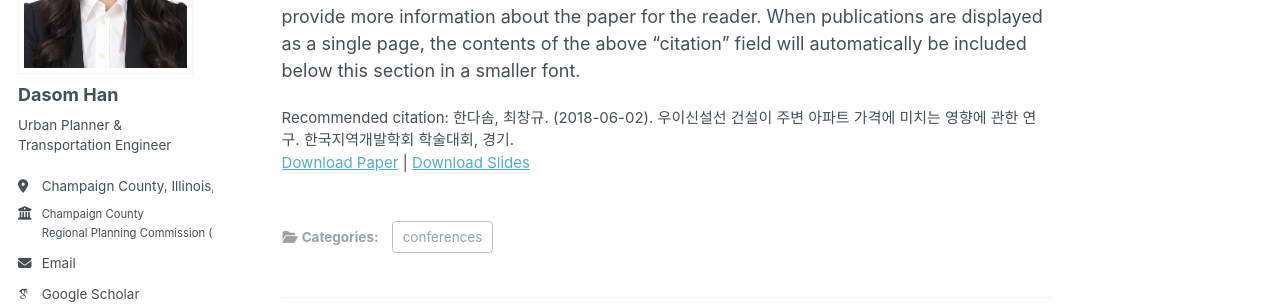
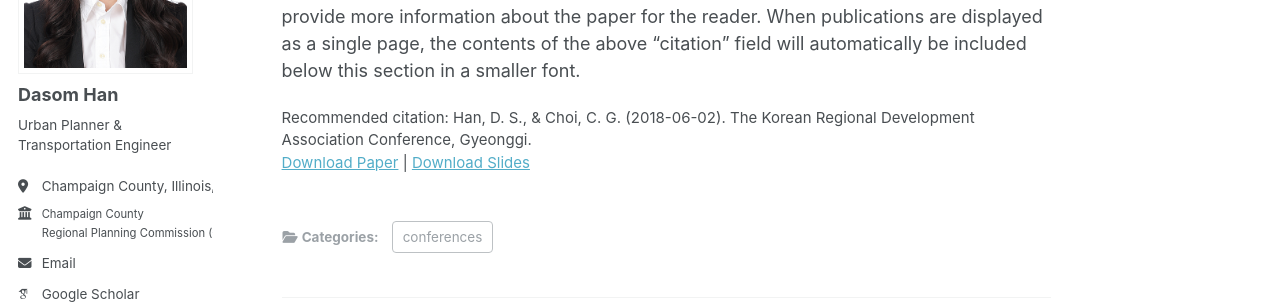
Before and after one commit to dasomh/dasomh.github.io, a Jekyll site: the page built from _publications/2009-10-01-paper-title-number-1.md, in a window 1280 px wide and 1153 px high. Shown: the part 254-558 px from the top of the window. Built offline with Jekyll 4.4.1, drawn with Linux system fonts in a browser that asks for light colours; some web fonts are replaced.

Commit message:
Update 2009-10-01-paper-title-number-1.md

```diff
--- a/_publications/2009-10-01-paper-title-number-1.md
+++ b/_publications/2009-10-01-paper-title-number-1.md
@@ -8,7 +8,7 @@ date: 2018-06-01
 venue: 'The Korean Regional Development Association'
 slidesurl: 'http://academicpages.github.io/files/slides1.pdf'
 paperurl: 'https://www.dbpia.co.kr/Journal/articleDetail?nodeId=NODE07564440'
-citation: '한다솜, 최창규. (2018-06-02). 우이신설선 건설이 주변 아파트 가격에 미치는 영향에 관한 연구. 한국지역개발학회 학술대회, 경기.'
+citation: 'Han, D. S., & Choi, C. G. (2018-06-02). The Korean Regional Development Association Conference, Gyeonggi.'
 ---
 
 The contents above will be part of a list of publications, if the user clicks the link for the publication than the contents of section will be rendered as a full page, allowing you to provide more information about the paper for the reader. When publications are displayed as a single page, the contents of the above "citation" field will automatically be included below this section in a smaller font.
```
